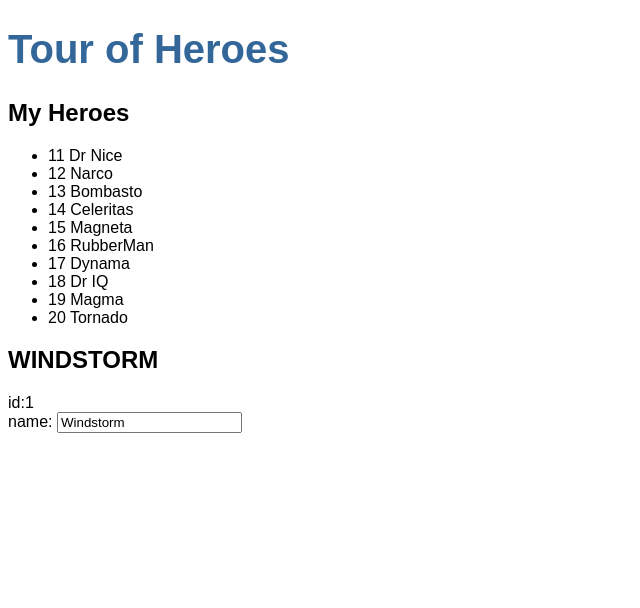
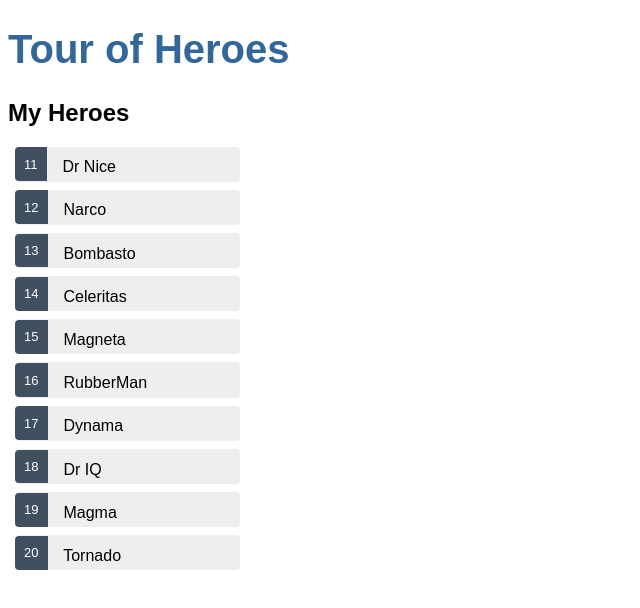
Before and after one commit to Lvzitan/angular-tour-of-heroes, an Angular app: page / in a window 1280 px wide. Shown: the top 608 px of the page, without its empty margins (0-640 px from the left). Built offline with nearby package versions, Linux system fonts and the light colour scheme.

Commit message:
LS of heroes added with event binding for details

```diff
--- a/src/app/heroes/heroes.component.html
+++ b/src/app/heroes/heroes.component.html
@@ -1,13 +1,20 @@
 <h2>My Heroes</h2>
-<ul>
-    <li *ngFor="let hero of heroes">
+<ul class="heroes">
+    <li *ngFor="let hero of heroes"
+    [class.selected]="hero === selectedHero"
+    (click)="onSelect(hero)">
         <span class="badge">{{ hero.id }}</span> {{ hero.name }}
     </li>
 </ul>
-<h2>{{ hero.name | uppercase }}</h2>
-<div><span>id:</span>{{ hero.id }}</div>
-<div>
-    <label>name:
-        <input [(ngModel)]="hero.name" placeholder="name"/>
-    </label>
+
+<div *ngIf="selectedHero">
+    <h2>{{ selectedHero.name | uppercase }} Details</h2>
+    <div>
+        <span>id: </span>{{selectedHero.id }}
+    </div>
+    <div>
+        <label>name:
+            <input [(ngModel)]="selectedHero.name" placeholder="name"/>
+        </label>
+    </div>
 </div>
--- a/src/app/heroes/heroes.component.ts
+++ b/src/app/heroes/heroes.component.ts
@@ -15,10 +15,16 @@
   };
 
   heroes = HEROES;
+  selectedHero: Hero;
+
 
   constructor() { }
 
   ngOnInit(): void {
   }
 
+  onSelect(hero: Hero): void {
+    this.selectedHero = hero;
+  }
+
 }
```
